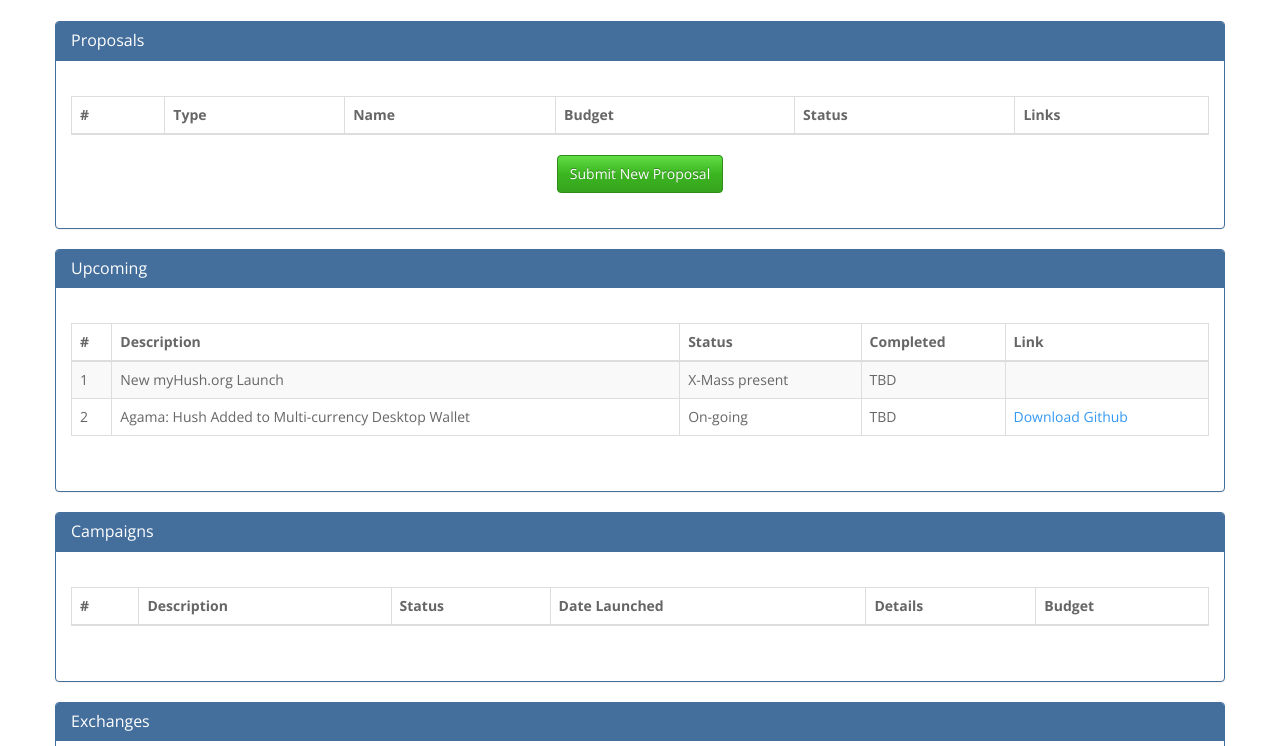
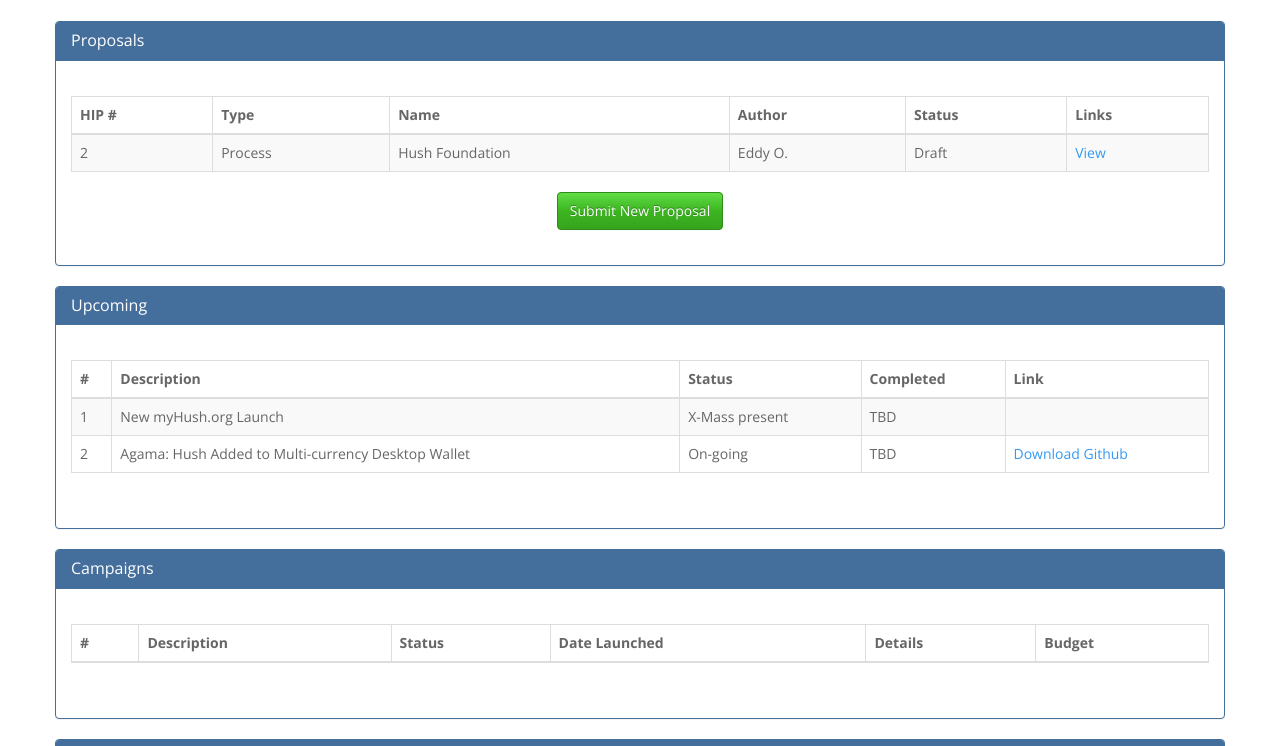
Before and after one commit to MyHush/hush-dashboard, a plain HTML site: page index.html in a window 1280 px wide. Shown: the part 54-800 px from the top of the page. Drawn offline with nearby package versions, Linux system fonts and the light colour scheme.

Commit message:
Updated Proposals section (HIP 2)

```diff
--- a/index.html
+++ b/index.html
@@ -41,10 +41,10 @@
               <table class="table table-striped table-hover table-bordered">
                 <thead>
                   <tr>
-                    <th>#</th>
+                    <th>HIP #</th>
                     <th>Type</th>
                     <th>Name</th>
-                    <th>Budget</th>
+                    <th>Author</th>
                     <th>Status</th>
                     <th>Links</th>
                   </tr>
@@ -58,6 +58,14 @@
                     <td>Vote Passed / Campaign Expired</td>
                     <td><a href="http://www.strawpoll.me/" target="_blank">Results / </a><a href="https://myhush.org" target="_blank">Payment Details</a></td>
                   </tr>-->
+                  <tr>
+                    <td>2</td>
+                    <td>Process</td>
+                    <td>Hush Foundation</td>
+                    <td>Eddy O.</td>
+                    <td>Draft</td>
+                    <td><a href="https://github.com/MyHush/hips/blob/master/hip-0002.md" target="_blank">View</a></td>
+                  </tr>
                 </tbody>
               </table>
               <div class="col-md-12 text-center"><a href="https://github.com/MyHush/hips" target="_blank" class="btn btn-success">Submit New Proposal</a></div>
```
